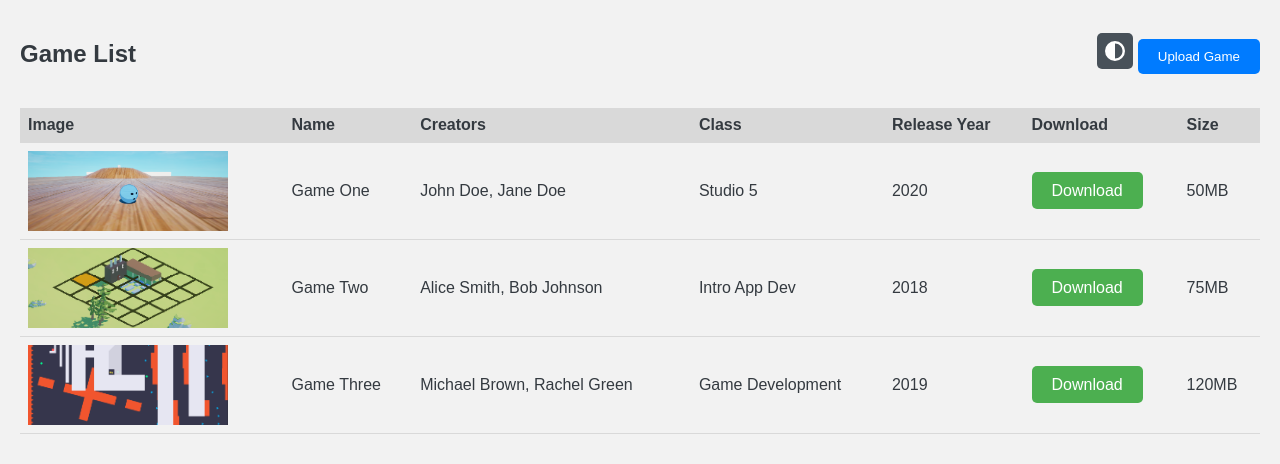
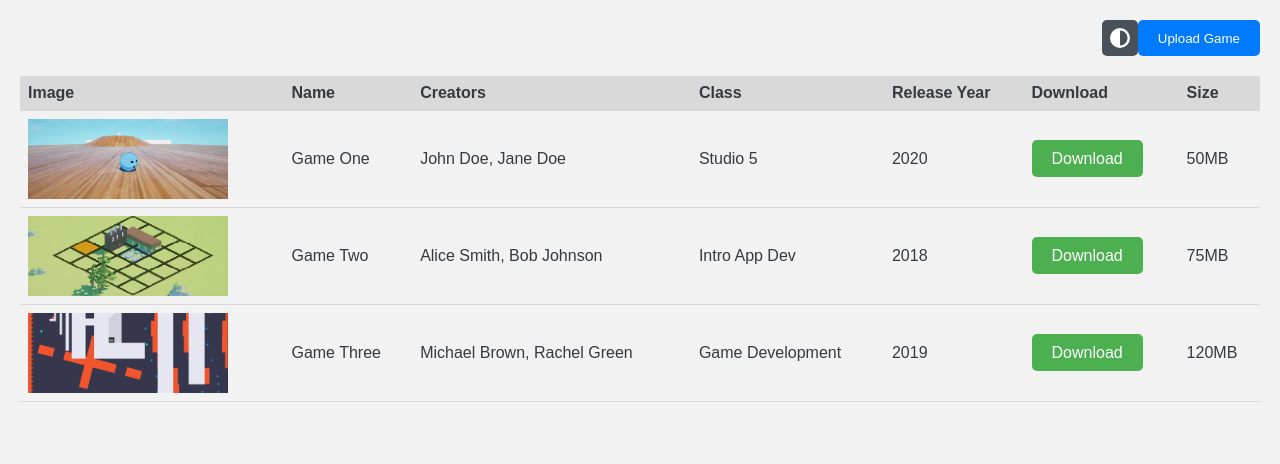
Before and after one commit to LiamMcKenzie/arcade-frontend, a plain HTML site: page index.html in a window 1280 px wide. Drawn offline with Linux system fonts and the light colour scheme.

Commit message:
FIX: header button alignment

```diff
--- a/css/styles.css
+++ b/css/styles.css
@@ -25,9 +25,10 @@ body.dark-mode {
 }
 .header{
     display: flex;
-    justify-content: space-between;
-    align-items: center;
+    justify-content: right;
+
 }
+
 .upload-button, .close-button{
     background-color: #007BFF;
     color: white;
--- a/index.html
+++ b/index.html
@@ -12,13 +12,10 @@
 </head>
 <body>
     <div class="header">
-        <h2>Game List</h2>
-        <div>
-            <button class="toggle-dark-mode" onclick="toggleDarkMode()">
-                <img src="img/circle-half-stroke-solid(light).svg" alt="Dark Mode Icon">
-            </button>
-            <button class="upload-button" onclick="openModal()">Upload Game</button>
-        </div>
+        <button class="toggle-dark-mode" onclick="toggleDarkMode()">
+            <img src="img/circle-half-stroke-solid(light).svg" alt="Dark Mode Icon">
+        </button>
+        <button class="upload-button" onclick="openModal()">Upload Game</button>
     </div>
 
     <table>
```
